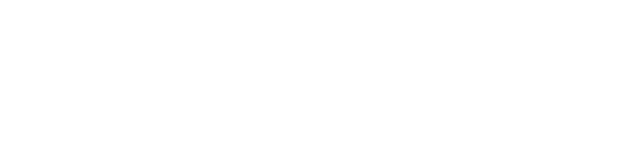
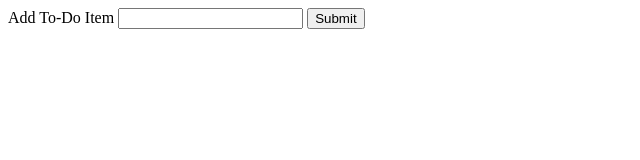
Before and after one commit to jRoberto2/Final-Project, a plain HTML site: page index.html in a window 1280 px wide. Shown: the whole page, without its empty margins (0-640 px from the left). Drawn offline with Linux system fonts and the light colour scheme.

Commit message:
Added form to html, defined sections in js

```diff
--- a/Script.js
+++ b/Script.js
@@ -1 +1,7 @@
 //Final Project
+
+//A new to do should be displayed below any previous to dos
+
+//Every to do in the list should have a check button next to it to check off the to do and mark it complete
+
+//Every to do should have an X to the right that will delete the to do
--- a/index.html
+++ b/index.html
@@ -7,6 +7,13 @@
 </head>
 <body>
 
+<!--Display a form to the user to add to dos-->
+<form>
+    <label for ="to-do">Add To-Do Item</label>
+    <input id="to-do" type="text"></input>
+    <button type="submit">Submit</button>
+</form>
+
 </body>
 
 <script src="Script.js"></script>
```
